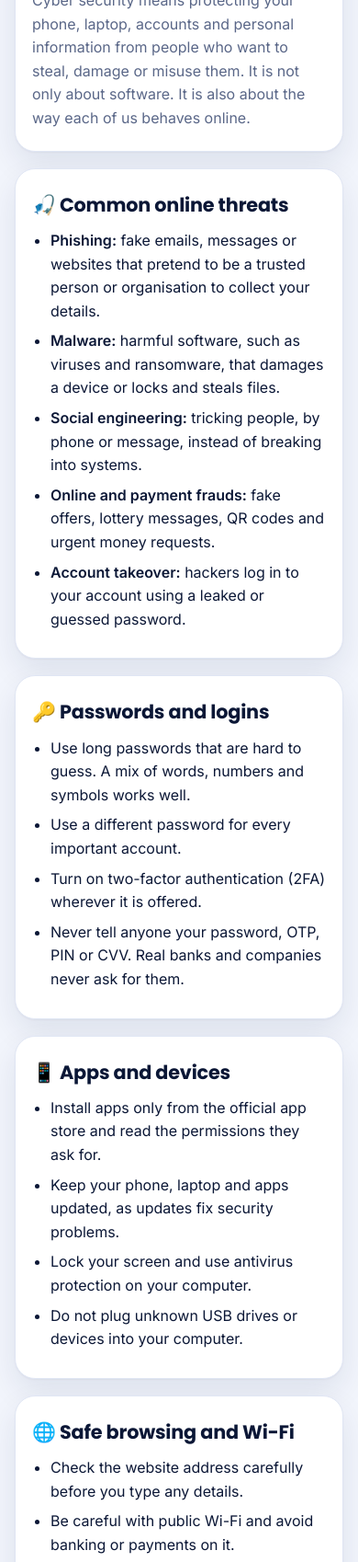
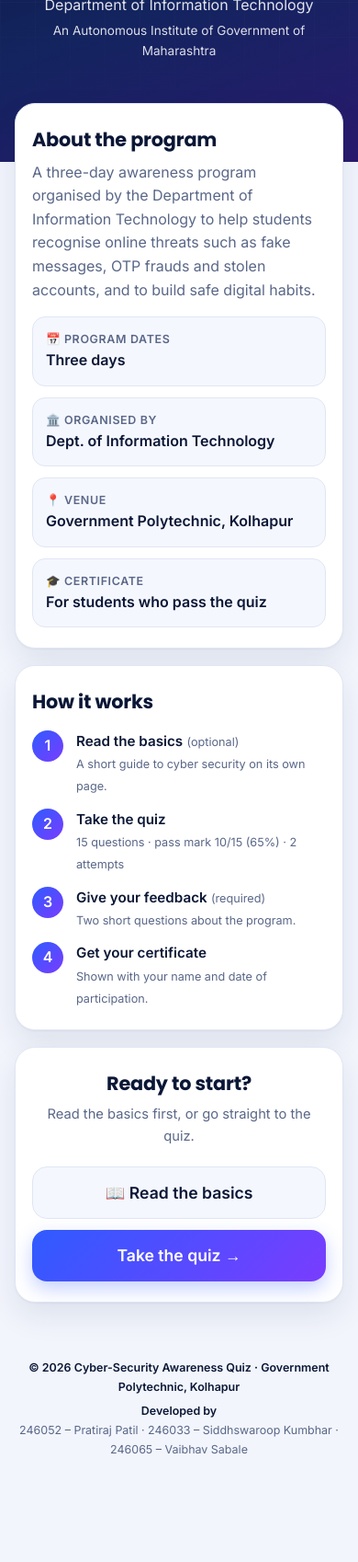
Before and after one commit to pratirajpatil0714-creator/cyber-security-awareness-quiz, a website: page public/learn.html in a window 390 px wide. Shown: the part 302-2000 px from the top of the page at 92% size. After the commit the page ends 1937 px from the top, so only its background shows below. Drawn offline with Linux system fonts and the light colour scheme; no server answers.

Commit message:
Update learn.html

```diff
--- a/public/learn.html
+++ b/public/learn.html
@@ -1,23 +1,318 @@
+
 <!DOCTYPE html>
-<html lang="en"><head><meta charset="utf-8"><meta name="viewport" content="width=device-width, initial-scale=1">
-<title>Cyber-Security Basics · Government Polytechnic, Kolhapur</title>
-<link rel="preconnect" href="https://fonts.googleapis.com"><link href="https://fonts.googleapis.com/css2?family=Inter:wght@400;500;600&family=Poppins:wght@600;700&display=swap" rel="stylesheet">
-<link rel="stylesheet" href="/style.css">
-<style>.card ul{margin:10px 0 0;padding-left:20px;font-size:1rem}.card li{margin:7px 0}.cta{text-align:center}</style></head><body>
-<header class="hero compact">
-  <span class="college"><img class="lg" src="/logo.png" alt="" onerror="this.remove()"> Government Polytechnic, Kolhapur</span>
-  <h1 style="margin-top:14px">Cyber-Security Basics</h1>
-  <p style="margin-top:4px">A short guide to staying safe online</p>
-  <p><a href="/" style="color:#fff;opacity:.8;font-size:.85rem">← Back to program page</a></p>
+<html lang="en">
+<head>
+  <meta charset="utf-8">
+  <meta name="viewport" content="width=device-width, initial-scale=1">
+
+  <title>Cyber-Security Awareness Program · Government Polytechnic, Kolhapur</title>
+
+  <link rel="preconnect" href="https://fonts.googleapis.com">
+  <link href="https://fonts.googleapis.com/css2?family=Inter:wght@400;500;600&family=Poppins:wght@600;700&display=swap" rel="stylesheet">
+
+  <link rel="stylesheet" href="/style.css">
+
+  <style>
+    .info2 {
+      display: grid;
+      grid-template-columns: repeat(auto-fit, minmax(200px, 1fr));
+      gap: 12px;
+      margin-top: 16px;
+    }
+
+    .info2 div {
+      background: var(--soft);
+      border: 1px solid var(--bd);
+      border-radius: 14px;
+      padding: 14px;
+    }
+
+    .info2 b {
+      display: block;
+      font-size: .78rem;
+      color: var(--mu);
+      font-weight: 600;
+      text-transform: uppercase;
+      letter-spacing: .05em;
+    }
+
+    .info2 span {
+      font-weight: 600;
+    }
+
+    .how {
+      display: grid;
+      gap: 12px;
+      margin-top: 14px;
+    }
+
+    .how div {
+      display: flex;
+      gap: 14px;
+      align-items: flex-start;
+    }
+
+    .how i {
+      flex: none;
+      width: 34px;
+      height: 34px;
+      border-radius: 50%;
+      background: linear-gradient(135deg, var(--ac), var(--ac2));
+      color: #fff;
+      display: grid;
+      place-items: center;
+      font-style: normal;
+      font-weight: 700;
+    }
+
+    .how p {
+      margin: 0;
+      font-size: .95rem;
+    }
+
+    .how small {
+      color: var(--mu);
+    }
+
+    .cta {
+      text-align: center;
+    }
+
+    .cta .two {
+      justify-content: center;
+      flex-wrap: wrap;
+    }
+
+    /* Footer */
+    .site-footer {
+      max-width: 740px;
+      margin: 0 auto 28px;
+      padding: 22px 16px;
+      text-align: center;
+      color: var(--mu);
+      font-size: .82rem;
+      line-height: 1.7;
+    }
+
+    .site-footer .copyright {
+      font-weight: 600;
+      color: var(--tx);
+      margin-bottom: 5px;
+    }
+
+    .site-footer .team {
+      margin-top: 4px;
+      overflow-wrap: anywhere;
+    }
+
+    .site-footer .team-title {
+      font-weight: 600;
+      color: var(--tx);
+    }
+
+    @media (max-width: 600px) {
+      .site-footer {
+        padding: 20px 12px;
+        font-size: .78rem;
+      }
+    }
+  </style>
+</head>
+
+<body>
+
+<header class="hero">
+
+  <span class="college">
+    <img class="lg" src="/logo.png" alt="" onerror="this.remove()">
+    Government Polytechnic, Kolhapur
+  </span>
+
+  <div class="logo">
+    <img
+      src="/logo.png"
+      alt="College logo"
+      onload="this.parentNode.classList.add('has');this.nextElementSibling.style.display='none'"
+      onerror="this.remove()"
+    >
+
+    <svg
+      width="44"
+      height="44"
+      viewBox="0 0 24 24"
+      fill="none"
+      stroke="#fff"
+      stroke-width="1.7"
+      stroke-linecap="round"
+      stroke-linejoin="round"
+    >
+      <path d="M12 3l8 3v6c0 5-3.5 8-8 9-4.5-1-8-4-8-9V6l8-3z"/>
+      <path d="M9 12l2 2 4-4"/>
+    </svg>
+  </div>
+
+  <h1>Cyber-Security Awareness Program</h1>
+
+  <p>Department of Information Technology</p>
+
+  <p style="margin-top:4px;font-size:.85rem;opacity:.85">
+    An Autonomous Institute of Government of Maharashtra
+  </p>
+
 </header>
+
 <main class="wrap">
-<section class="card"><h2>🔐 What is cyber security?</h2><p class='muted' style='margin:8px 0 0;font-size:1rem'>Cyber security means protecting your phone, laptop, accounts and personal information from people who want to steal, damage or misuse them. It is not only about software. It is also about the way each of us behaves online.</p></section>
-<section class="card"><h2>🎣 Common online threats</h2><ul><li><b>Phishing:</b> fake emails, messages or websites that pretend to be a trusted person or organisation to collect your details.</li><li><b>Malware:</b> harmful software, such as viruses and ransomware, that damages a device or locks and steals files.</li><li><b>Social engineering:</b> tricking people, by phone or message, instead of breaking into systems.</li><li><b>Online and payment frauds:</b> fake offers, lottery messages, QR codes and urgent money requests.</li><li><b>Account takeover:</b> hackers log in to your account using a leaked or guessed password.</li></ul></section>
-<section class="card"><h2>🔑 Passwords and logins</h2><ul><li>Use long passwords that are hard to guess. A mix of words, numbers and symbols works well.</li><li>Use a different password for every important account.</li><li>Turn on two-factor authentication (2FA) wherever it is offered.</li><li>Never tell anyone your password, OTP, PIN or CVV. Real banks and companies never ask for them.</li></ul></section>
-<section class="card"><h2>📱 Apps and devices</h2><ul><li>Install apps only from the official app store and read the permissions they ask for.</li><li>Keep your phone, laptop and apps updated, as updates fix security problems.</li><li>Lock your screen and use antivirus protection on your computer.</li><li>Do not plug unknown USB drives or devices into your computer.</li></ul></section>
-<section class="card"><h2>🌐 Safe browsing and Wi-Fi</h2><ul><li>Check the website address carefully before you type any details.</li><li>Be careful with public Wi-Fi and avoid banking or payments on it.</li><li>Do not click unknown links or open attachments you did not expect.</li><li>A padlock in the address bar means the connection is protected. It does not prove the site is trustworthy.</li></ul></section>
-<section class="card"><h2>💳 Safe digital payments</h2><ul><li>Scanning a QR code or entering a UPI PIN is only needed to <i>pay</i> money, never to receive it.</li><li>Confirm any urgent money request from a friend or relative by calling them.</li><li>Check the name and amount on the screen before you approve any payment.</li></ul></section>
-<section class="card"><h2>💾 Protect your data</h2><ul><li>Take regular backups of important files.</li><li>Think before you share personal details, photos or locations on social media.</li><li>Remember that deleted files are not always gone for good. Use proper tools for sensitive data.</li></ul></section>
-<section class="card"><h2>🚨 If something goes wrong</h2><ul><li>Change your passwords at once and turn on 2FA.</li><li>Tell your teacher, parents or the college IT department.</li><li>In India, report cyber-crime on <b>cybercrime.gov.in</b> or call the helpline <b>1930</b> (for financial fraud report immediately).</li></ul></section>
-<section class="card cta"><h2>Ready to test yourself?</h2><p class="muted" style="margin:6px 0 20px">The quiz has 15 questions. You need 10 correct answers to pass.</p><a class="btn xl" href="/quiz">Take the quiz →</a></section>
-</main></body></html>
+
+  <section class="card">
+    <h2>About the program</h2>
+
+    <p class="muted" style="margin:6px 0 0;font-size:1rem">
+      A three-day awareness program organised by the Department of Information
+      Technology to help students recognise online threats such as fake
+      messages, OTP frauds and stolen accounts, and to build safe digital habits.
+    </p>
+
+    <div class="info2">
+
+      <div>
+        <b>📅 Program dates</b>
+        <span id="dates">Three days</span>
+      </div>
+
+      <div>
+        <b>🏛️ Organised by</b>
+        <span>Dept. of Information Technology</span>
+      </div>
+
+      <div>
+        <b>📍 Venue</b>
+        <span>Government Polytechnic, Kolhapur</span>
+      </div>
+
+      <div>
+        <b>🎓 Certificate</b>
+        <span>For students who pass the quiz</span>
+      </div>
+
+    </div>
+  </section>
+
+  <section class="card">
+    <h2>How it works</h2>
+
+    <div class="how">
+
+      <div>
+        <i>1</i>
+        <p>
+          <b>Read the basics</b> <small>(optional)</small><br>
+          <small>A short guide to cyber security on its own page.</small>
+        </p>
+      </div>
+
+      <div>
+        <i>2</i>
+        <p>
+          <b>Take the quiz</b><br>
+          <small>15 questions · pass mark 10/15 (65%) · 2 attempts</small>
+        </p>
+      </div>
+
+      <div>
+        <i>3</i>
+        <p>
+          <b>Give your feedback</b> <small>(required)</small><br>
+          <small>Two short questions about the program.</small>
+        </p>
+      </div>
+
+      <div>
+        <i>4</i>
+        <p>
+          <b>Get your certificate</b><br>
+          <small>Shown with your name and date of participation.</small>
+        </p>
+      </div>
+
+    </div>
+  </section>
+
+  <section class="card cta">
+    <h2>Ready to start?</h2>
+
+    <p class="muted" style="margin:6px 0 20px">
+      Read the basics first, or go straight to the quiz.
+    </p>
+
+    <div class="two">
+      <a class="btn ghost xl" href="/learn">📖 Read the basics</a>
+      <a id="go" class="btn xl" href="/quiz">Take the quiz →</a>
+    </div>
+  </section>
+
+</main>
+
+<footer class="site-footer">
+
+  <div class="copyright">
+    © 2026 Cyber-Security Awareness Quiz · Government Polytechnic, Kolhapur
+  </div>
+
+  <div class="team">
+    <div class="team-title">Developed by</div>
+    246052 – Pratiraj Patil ·
+    246033 – Siddhswaroop Kumbhar ·
+    246065 – Vaibhav Sabale
+  </div>
+
+</footer>
+
+<script>
+window.go = u => (window.nav || (x => location.href = x))(u);
+</script>
+
+<script>
+(async () => {
+  try {
+    const d = await (await fetch("/api/questions")).json();
+    const b = document.getElementById("go");
+
+    const f = (s, o) => new Date(s).toLocaleDateString("en-IN", {
+      timeZone: "Asia/Kolkata",
+      ...o
+    });
+
+    const s = new Date(d.start);
+    const e = new Date(new Date(d.end) - 60000);
+
+    document.getElementById("dates").textContent =
+      f(s, { day: "numeric" }) +
+      (
+        f(s, { month: "short" }) === f(e, { month: "short" })
+          ? ""
+          : " " + f(s, { month: "short" })
+      ) +
+      " – " +
+      f(e, {
+        day: "numeric",
+        month: "long",
+        year: "numeric"
+      });
+
+    if (d.status === "closed") {
+      b.textContent = "Quiz is currently closed";
+      b.removeAttribute("href");
+      b.style.opacity = .55;
+      b.style.pointerEvents = "none";
+    } else if (d.status === "not_started") {
+      b.textContent = "Quiz opens soon";
+      b.removeAttribute("href");
+      b.style.opacity = .55;
+      b.style.pointerEvents = "none";
+    }
+  } catch (e) {}
+})();
+</script>
+
+</body>
+</html>
```
